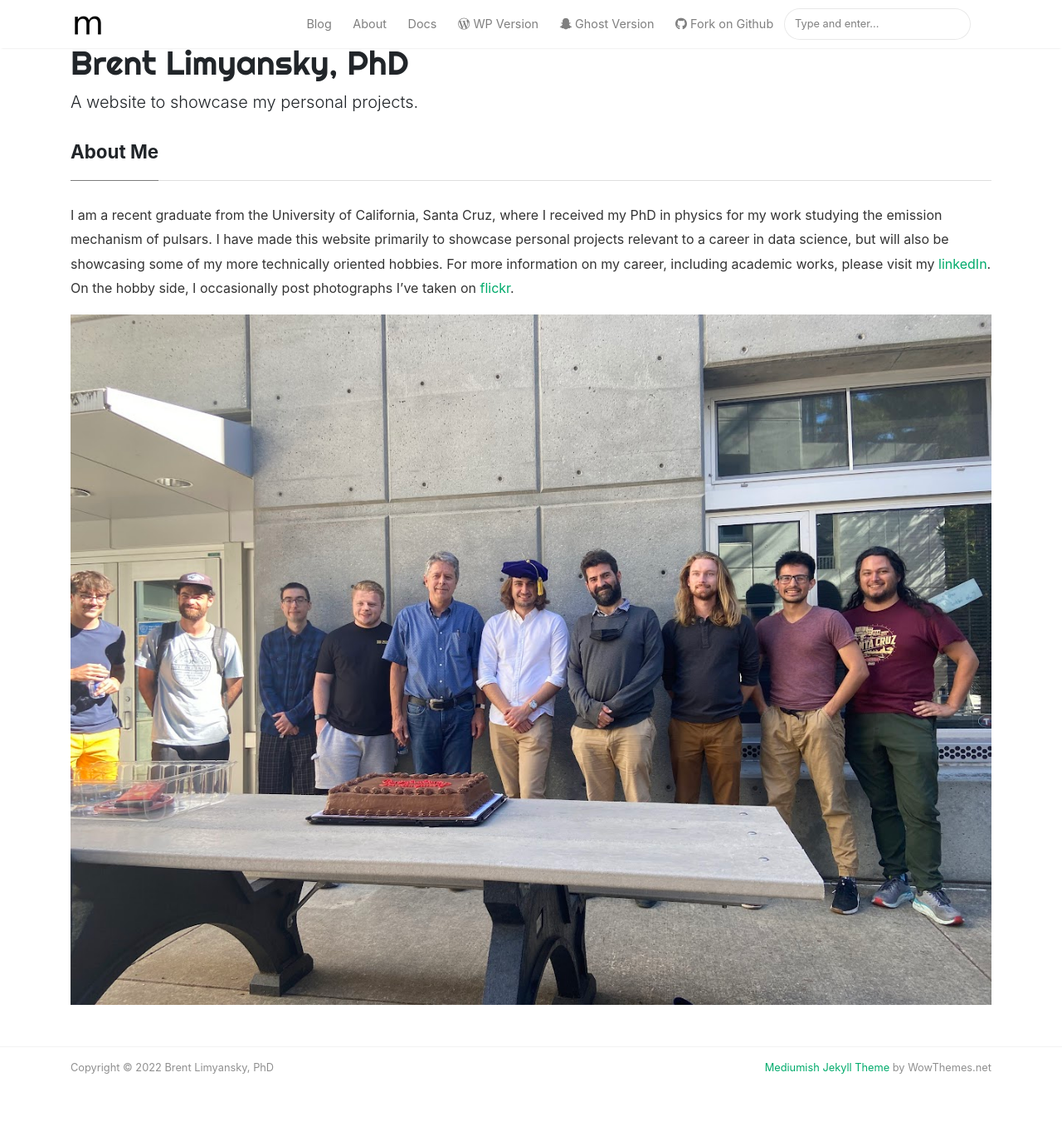
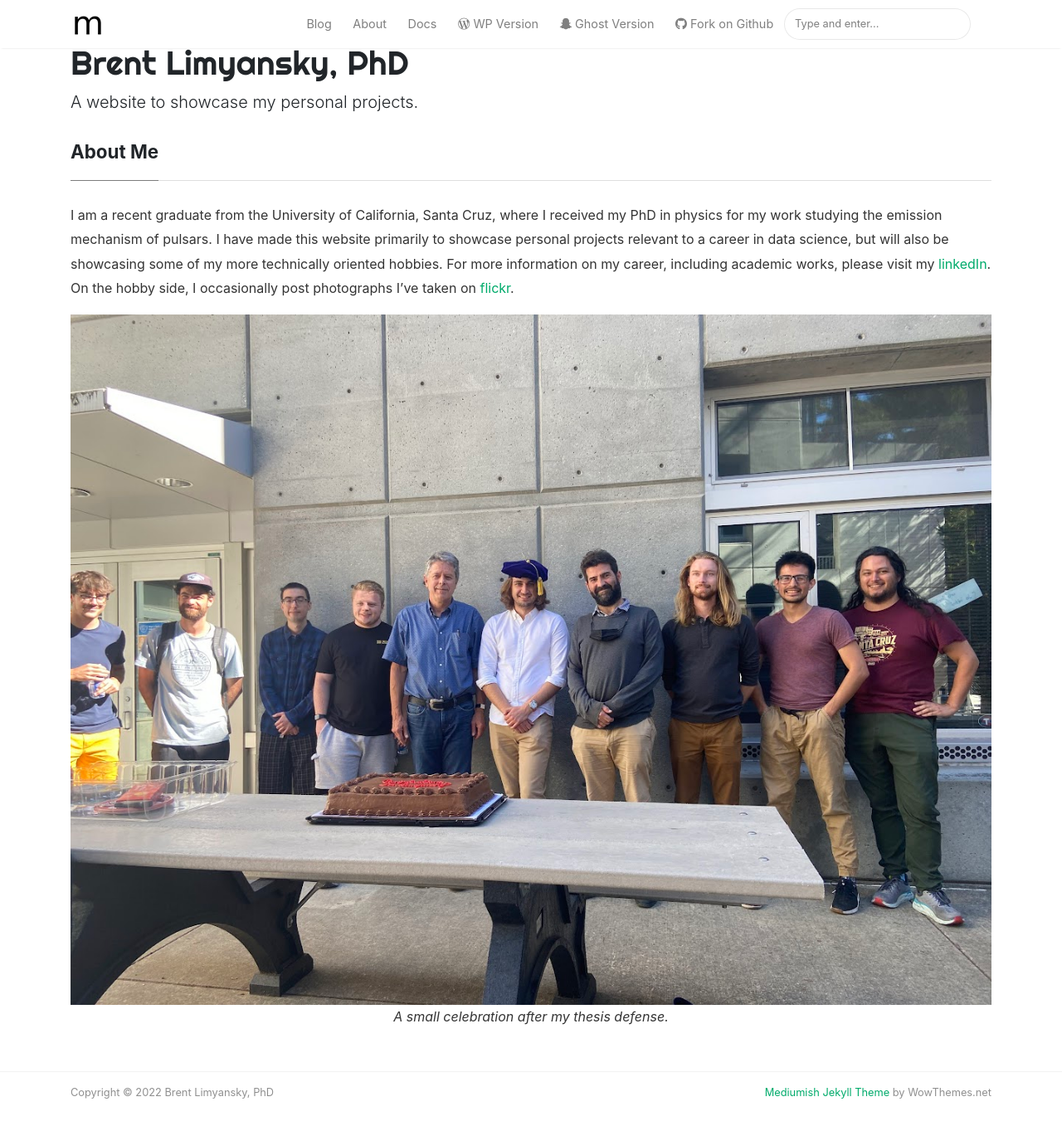
Before and after one commit to limyansky/personal_website, a Jekyll site: the page built from _pages/about.md, in a window 1280 px wide and 1400 px high, scrolled down 45 px. Shown: the top 1363 px of the window at 83% size. Built offline with Jekyll 4.4.1, drawn with Linux system fonts in a browser that asks for light colours; nearby versions of some CDN libraries.

Commit message:
adding css image captions

```diff
--- a/_pages/about.md
+++ b/_pages/about.md
@@ -8,4 +8,5 @@ comments: False
 I am a recent graduate from the University of California, Santa Cruz, where I received my PhD in physics for my work studying the emission mechanism of pulsars. I have made this website primarily to showcase personal projects relevant to a career in data science, but will also be showcasing some of my more technically oriented hobbies. For more information on my career, including academic works, please visit my [linkedIn](https://www.linkedin.com/in/limyansky/). On the hobby side, I occasionally post photographs I've taken on [flickr](https://www.flickr.com/photos/193944838@N06/).
 
 
-![A small celebration after my thesis defense.](/assets/images/Post_Defense.jpg)
+![I'm wearing the silly hat.](/assets/images/Post_Defense.jpg)
+*A small celebration after my thesis defense.*
--- a/assets/css/screen.css
+++ b/assets/css/screen.css
@@ -899,3 +899,6 @@ iframe {
     opacity: 0;
     transition: opacity .25s;
 }
+
+/** Things Brent has Added **/
+img + em {  display: block; text-align: center; }
```
Also changed, not shown: 4 other files.
